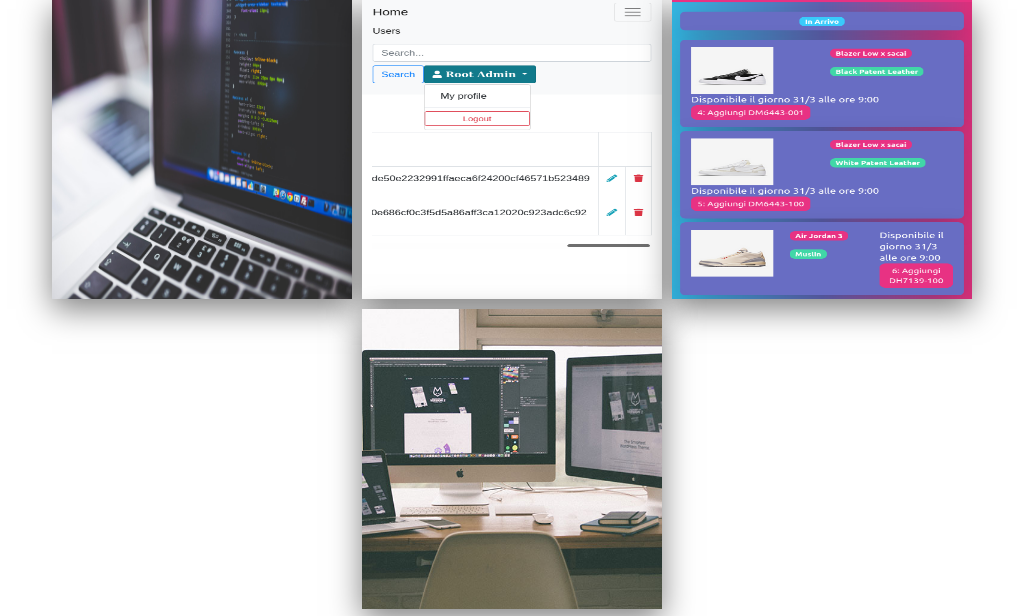
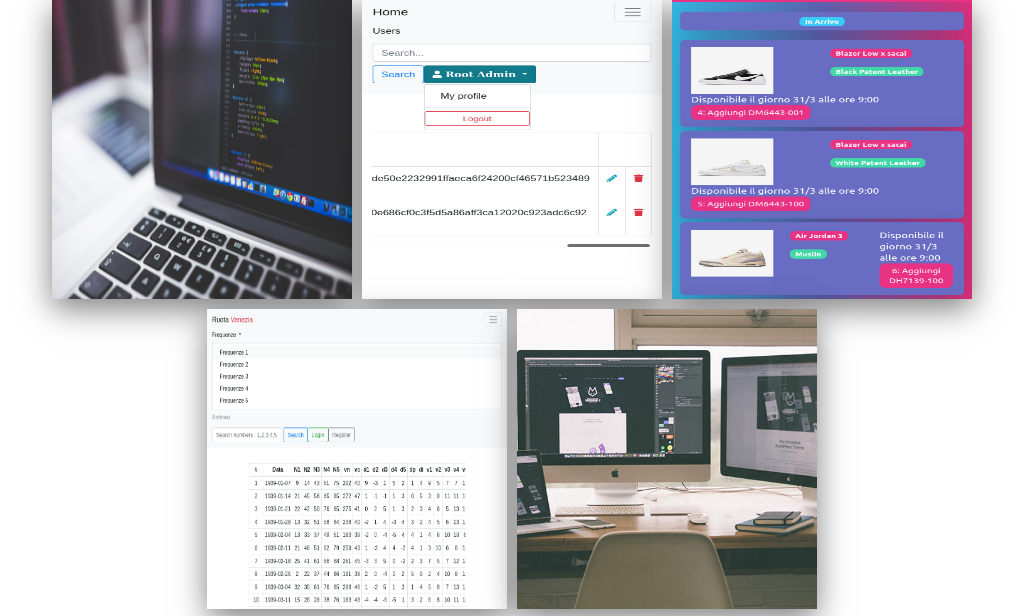
Before and after one commit to vasilacheionut/portfolio, a PHP site: page /mywork.php in a window 1280 px wide. Shown: the part 337-953 px from the top of the page, without its empty margins (128-1151 px from the left). Run offline with PHP 8.4, Linux system fonts and the light colour scheme.

Commit message:
add image and app to my work

```diff
--- a/mywork.php
+++ b/mywork.php
@@ -31,6 +31,13 @@
             </div>
         </div>
         <div class="item">
+            <img src="images/search-numbers.png" alt="">
+            <div class="action">
+                <a href="app/lotto/" target="_blank">Launch</a>
+                <a href="https://github.com/vasilacheionut/lotto.git" target="_blank">Github</a>
+            </div>
+        </div>
+        <div class="item">
             <img src="images/portfolio-item16.jpg" alt="">
             <div class="action">
                 <a href="#">Upcoming project...</a>
```
Also changed, not shown: images/search-numbers.png (added).
